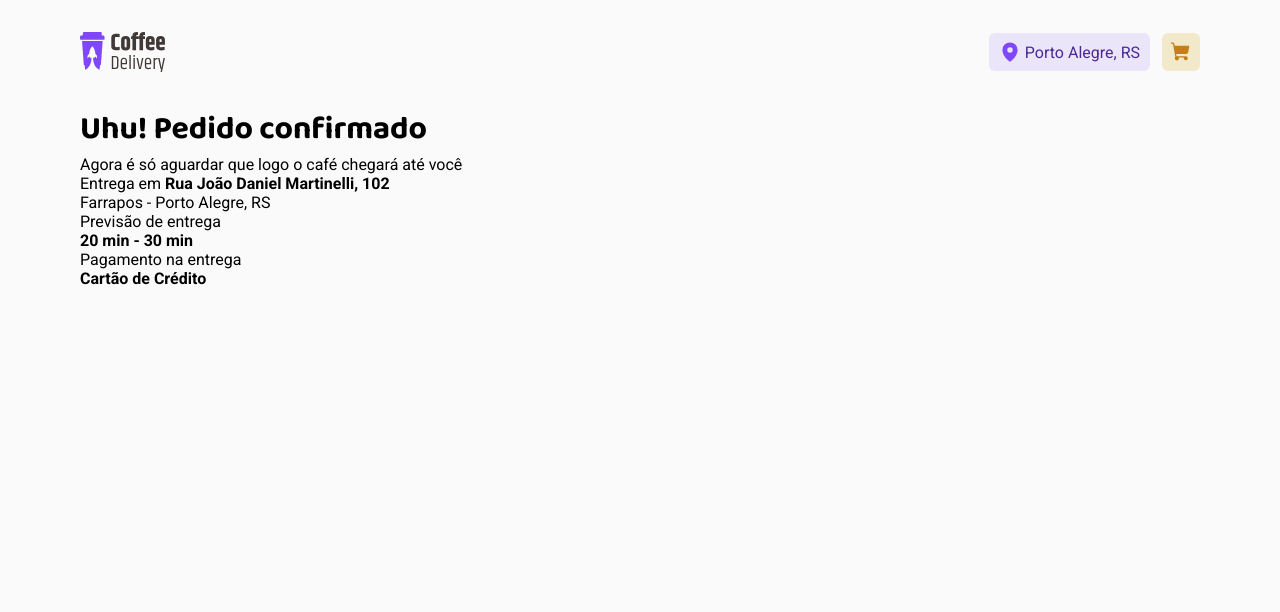
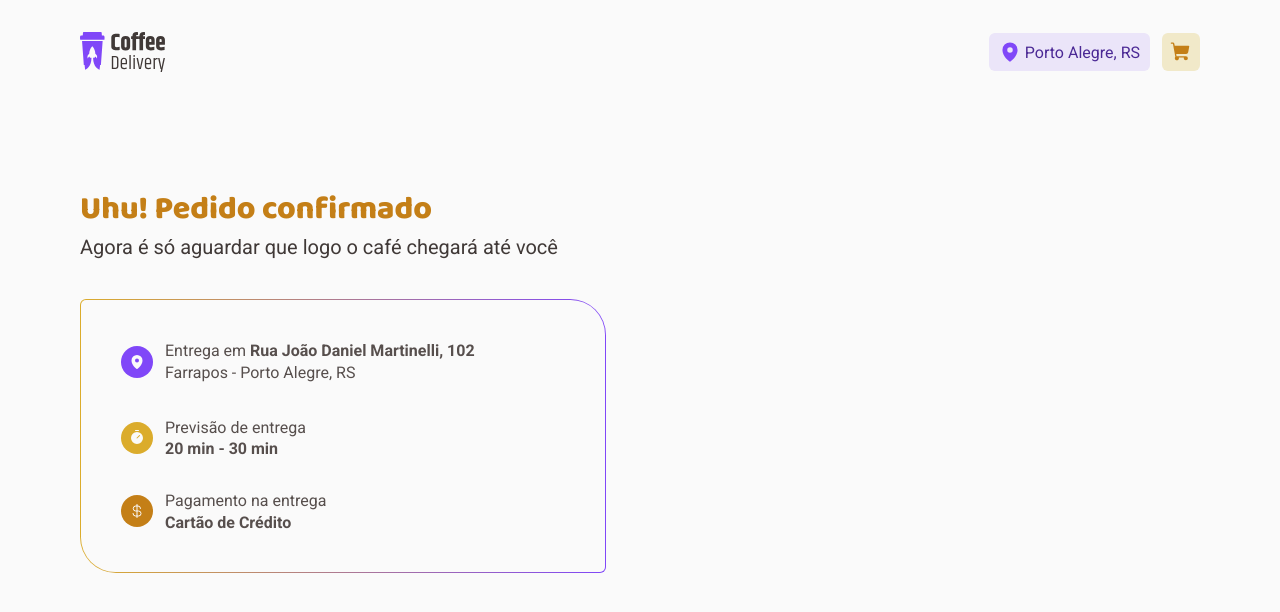
Before and after one commit to Lucariozin/ignite-challenge-coffee-delivery, a React (Vite) app: page /pedido-confirmado in a window 1280 px wide. Shown: the top 612 px of the page. Built offline with nearby package versions, Linux system fonts and the light colour scheme.

Commit message:
styling the 'delivery summary container' component.

```diff
--- a/src/pages/ConfirmedOrder/ConfirmedOrder.styles.ts
+++ b/src/pages/ConfirmedOrder/ConfirmedOrder.styles.ts
@@ -1,21 +1,78 @@
 import styled from 'styled-components'
 
-export const Container = styled.div``
+export const Container = styled.div`
+  margin-top: 5rem;
+`
 
 export const DeliverySummaryContainer = styled.div``
 
-export const ConfirmedOrderTitle = styled.h1``
+export const ConfirmedOrderTitle = styled.h1`
+  font-size: 2rem;
+  font-weight: 800;
+  color: ${({ theme }) => theme.palette.yellow[500]};
+`
 
-export const ConfirmedOrderText = styled.p``
+export const ConfirmedOrderText = styled.p`
+  font-size: 1.25rem;
+  color: ${({ theme }) => theme.palette.gray[800]};
+`
 
-export const DeliverySummary = styled.main``
+export const LinearGradientBorder = styled.div`
+  display: flex;
+  align-items: center;
+  justify-content: center;
 
-export const DeliverySummaryRow = styled.div``
+  width: 100%;
+  max-width: 32.875rem;
+  margin-top: 2.5rem;
+  padding: 1px;
 
-export const Icon = styled.span``
+  border-radius: 6px 2.25rem;
+  background-image: linear-gradient(to right, #dbac2c, #8047f8);
+`
+
+export const DeliverySummary = styled.main`
+  display: flex;
+  flex-direction: column;
+  gap: 2rem;
+
+  width: 100%;
+  padding: 2.5rem;
+
+  border-radius: 5px 2.15rem;
+  background-color: ${({ theme }) => theme.palette.gray[100]};
+`
+
+export const DeliverySummaryRow = styled.div`
+  display: flex;
+  align-items: center;
+  gap: 0.75rem;
+`
+
+interface IconProps {
+  color: string
+}
+
+export const Icon = styled.span<IconProps>`
+  display: flex;
+  align-items: center;
+  justify-content: center;
+
+  width: 2rem;
+  height: 2rem;
+
+  color: ${({ theme }) => theme.palette.gray[100]};
+  background-color: ${({ color }) => color};
+  border-radius: 50%;
+`
 
 export const RowTextContainer = styled.div``
 
-export const RowText = styled.p``
+export const RowText = styled.p`
+  line-height: 1.4rem;
+  color: ${({ theme }) => theme.palette.gray[700]};
+`
 
-export const RowStrong = styled.strong``
+export const RowStrong = styled.strong`
+  color: ${({ theme }) => theme.palette.gray[700]};
+`
--- a/src/pages/ConfirmedOrder/ConfirmedOrder.tsx
+++ b/src/pages/ConfirmedOrder/ConfirmedOrder.tsx
@@ -1,3 +1,6 @@
+import { useTheme } from 'styled-components'
+import { CurrencyDollar, MapPin, Timer } from 'phosphor-react'
+
 import {
   ConfirmedOrderText,
   ConfirmedOrderTitle,
@@ -6,12 +9,15 @@ import {
   DeliverySummaryContainer,
   DeliverySummaryRow,
   Icon,
+  LinearGradientBorder,
   RowStrong,
   RowText,
   RowTextContainer,
 } from './ConfirmedOrder.styles'
 
 export const ConfirmedOrder = () => {
+  const { palette } = useTheme()
+
   return (
     <Container>
       <DeliverySummaryContainer>
@@ -19,9 +25,12 @@ export const ConfirmedOrder = () => {
 
         <ConfirmedOrderText>Agora é só aguardar que logo o café chegará até você</ConfirmedOrderText>
 
+        <LinearGradientBorder>
           <DeliverySummary>
             <DeliverySummaryRow>
-            <Icon />
+              <Icon color={palette.purple[300]}>
+                <MapPin size={16} weight="fill" />
+              </Icon>
 
               <RowTextContainer>
                 <RowText>
@@ -33,7 +42,9 @@ export const ConfirmedOrder = () => {
             </DeliverySummaryRow>
 
             <DeliverySummaryRow>
-            <Icon />
+              <Icon color={palette.yellow[400]}>
+                <Timer size={16} weight="fill" />
+              </Icon>
 
               <RowTextContainer>
                 <RowText>Previsão de entrega</RowText>
@@ -43,7 +54,9 @@ export const ConfirmedOrder = () => {
             </DeliverySummaryRow>
 
             <DeliverySummaryRow>
-            <Icon />
+              <Icon color={palette.yellow[500]}>
+                <CurrencyDollar size={16} />
+              </Icon>
 
               <RowTextContainer>
                 <RowText>Pagamento na entrega</RowText>
@@ -52,6 +65,7 @@ export const ConfirmedOrder = () => {
               </RowTextContainer>
             </DeliverySummaryRow>
           </DeliverySummary>
+        </LinearGradientBorder>
       </DeliverySummaryContainer>
     </Container>
   )
```
Lines whose indentation alone changed are shown as unchanged.
